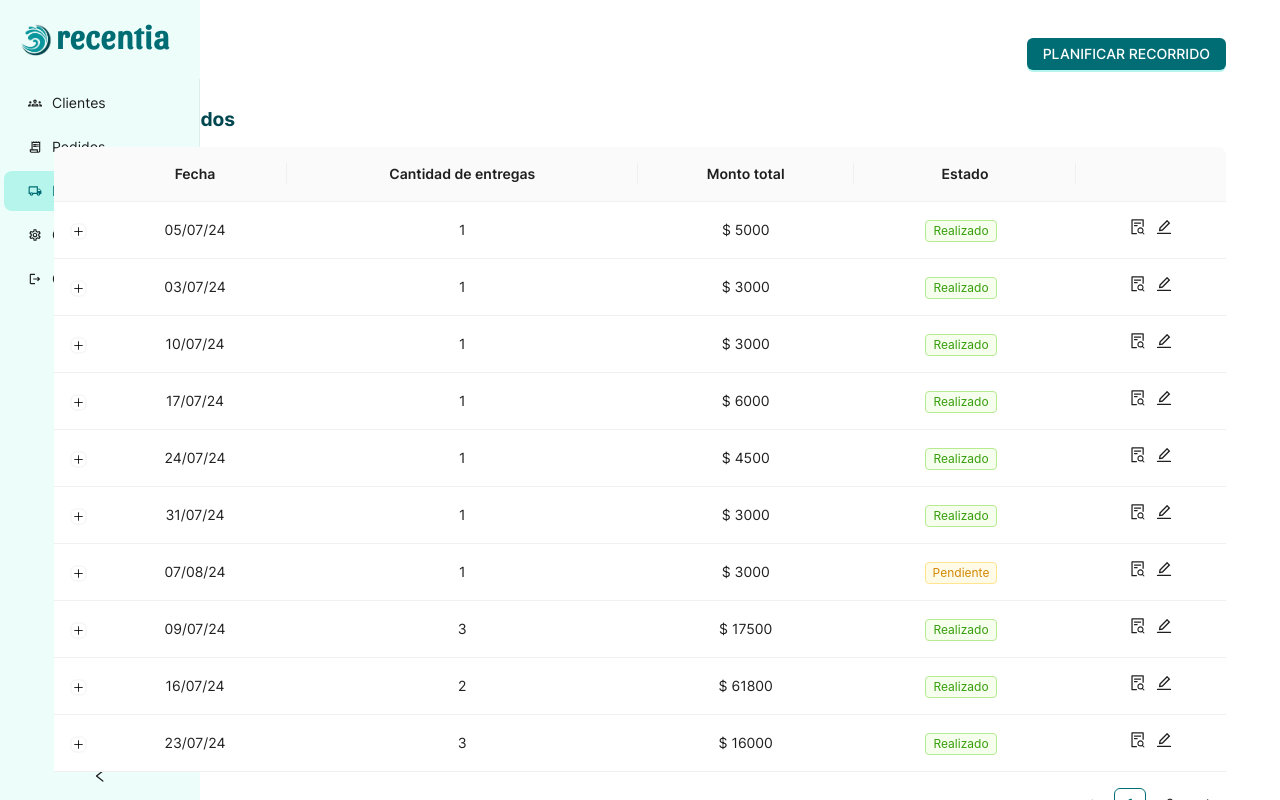
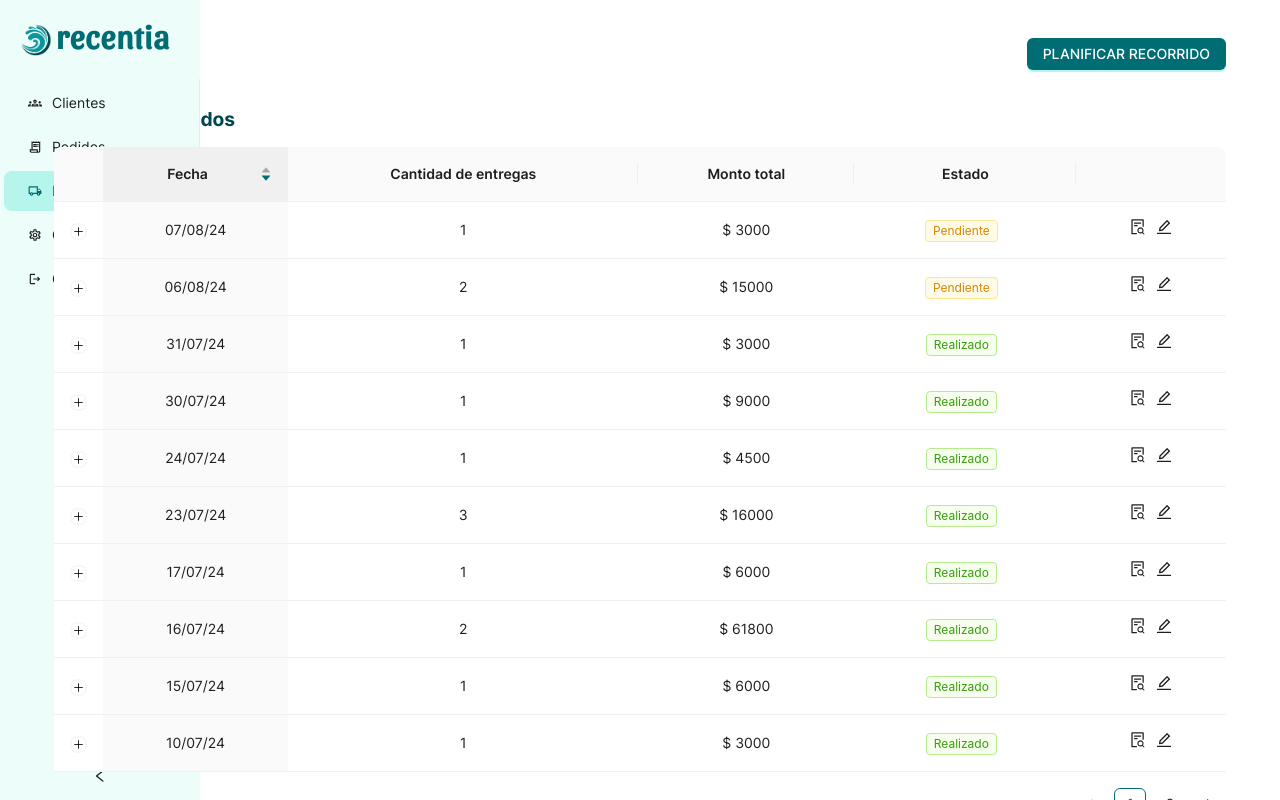
Before and after one commit to TomySanchez/lnz10_recentia-project, a React (Vite) app: page /entregas in a window 1280 px wide. Built offline with nearby package versions, Linux system fonts and the light colour scheme; sample sign-in values are in the browser's storage.

Commit message:
feat[entregas]: Orden de tabla de recorridos

```diff
--- a/src/pages/entregas/components/RecorridosTable.jsx
+++ b/src/pages/entregas/components/RecorridosTable.jsx
@@ -6,6 +6,7 @@ import { getMultipleItemsById } from '../../../utils/getMultipleItemsById';
 import { Acciones } from '../../../components/tables/Acciones';
 import { EntregasTable } from './EntregasTable';
 import { getMontoTotalRecorrido } from '../../../utils/getMontoTotalRecorrido';
+import dayjs from 'dayjs';
 
 export const RecorridosTable = ({
   onInfoRecorrido,
@@ -18,7 +19,14 @@ export const RecorridosTable = ({
     {
       dataIndex: 'fecha',
       title: 'Fecha',
-      align: 'center'
+      align: 'center',
+      sorter: (rowA, rowB) => {
+        const fechaA = dayjs(rowA.fecha, 'DD/MM/YY');
+        const fechaB = dayjs(rowB.fecha, 'DD/MM/YY');
+
+        return fechaA - fechaB;
+      },
+      defaultSortOrder: 'descend'
     },
     {
       dataIndex: 'id',
```
